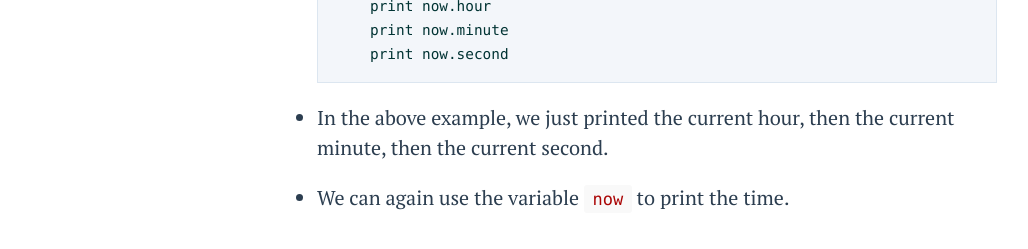
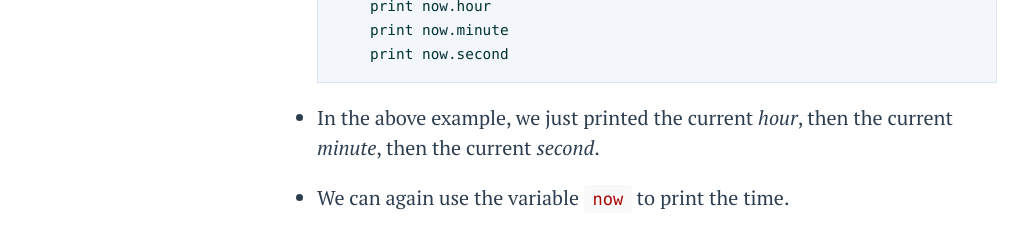
Before and after one commit to g-kutty/py-tour, a Jekyll site: the page built from lessons/03/date_and_time.md, in a window 1280 px wide and 900 px high, scrolled down 1760 px. Shown: the part 607-856 px from the top of the window, without its empty margins (3-1031 px from the left). Built offline with Jekyll 4.4.1, drawn with Linux system fonts in a browser that asks for light colours; some of the changed text lies outside the part shown.

````diff
--- a/lessons/03/date_and_time.md
+++ b/lessons/03/date_and_time.md
@@ -23,7 +23,7 @@ title: 03 - Date and Time
         print datetime.now()
     ```
 
-- The first line imports the datetime library so that we can use it.
+- The first line imports the `datetime` library so that we can use it.
 
 - The second line will print out the current date and time.
 
@@ -83,6 +83,6 @@ title: 03 - Date and Time
         print now.second
     ```
 
-- In the above example, we just printed the current hour, then the current minute, then the current second.
+- In the above example, we just printed the current _hour_, then the current _minute_, then the current _second_.
 
 - We can again use the variable `now` to print the time.
````
Also changed, not shown: other parts of lessons/03/date_and_time.md (+1 -1 lines).
